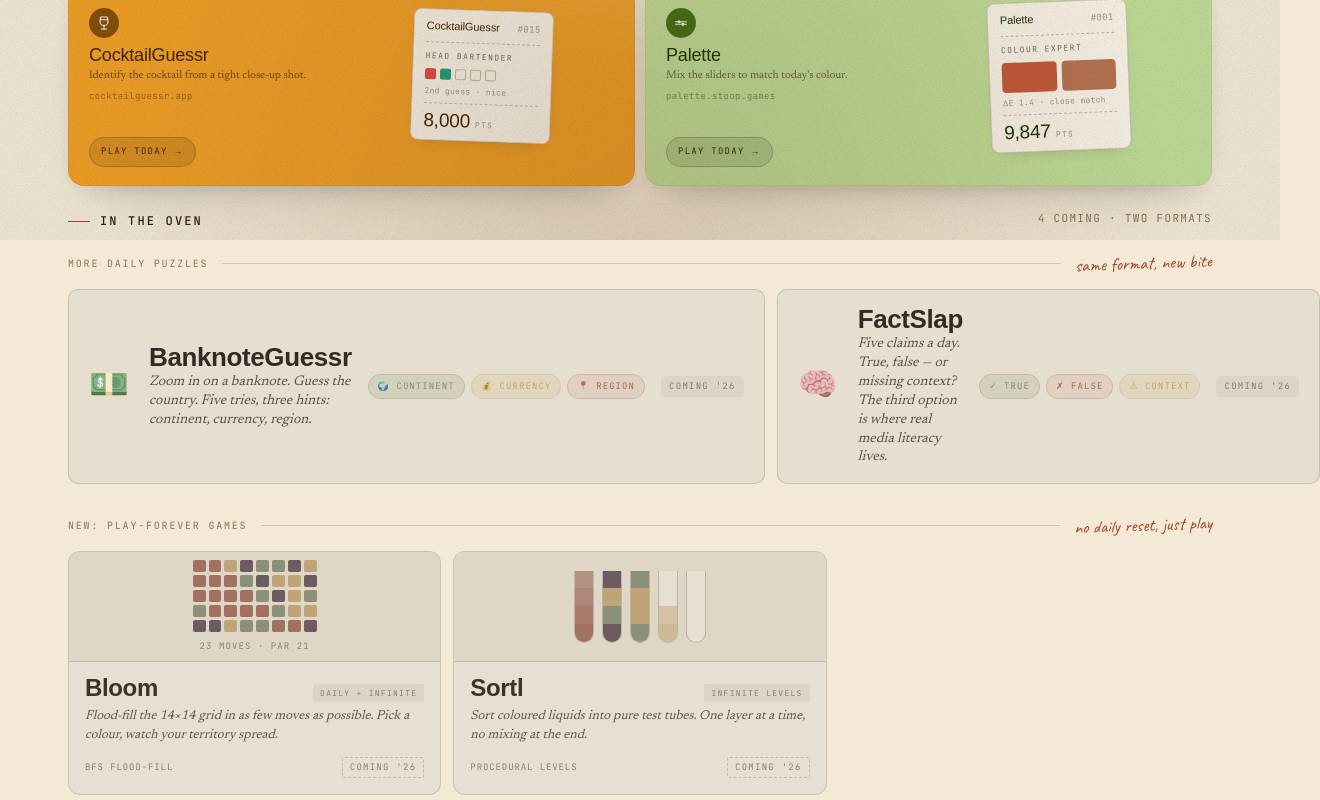
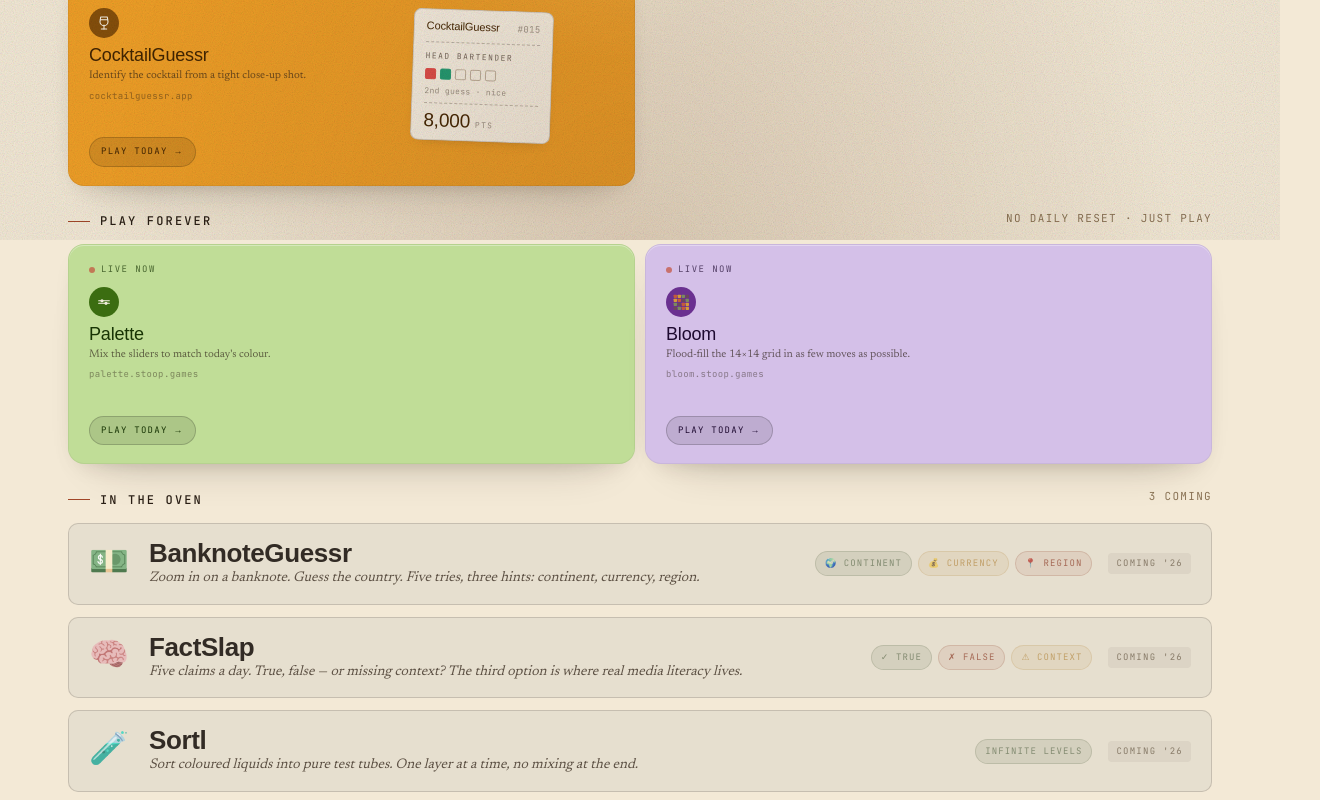
Before and after one commit to Sebidailyguessr/stoop, a Next.js app: page / in a window 1280 px wide. Shown: the part 560-1360 px from the top of the page, 1320 px wide, since content can reach past the window. Built offline with nearby package versions, Linux system fonts and the light colour scheme; a web font is replaced by a local one.

Commit message:
feat: bloom + palette live, daily/arcade sections

```diff
--- a/app/globals.css
+++ b/app/globals.css
@@ -287,6 +287,11 @@ body::after {
 .card.c2 { background: #F5C4B3; --card-ink: #4A1B0C; --icon-bg: #993C1D; }
 .card.c3 { background: #EF9F27; --card-ink: #412402; --icon-bg: #854F0B; }
 .card.c4 { background: #C0DD97; --card-ink: #173404; --icon-bg: #3B6D11; }
+.card.c5 { background: #D4C0E8; --card-ink: #1E0A30; --icon-bg: #6A3090; }
+
+.card--arcade {
+  grid-template-columns: 1fr;
+}
 
 /* ---- LEFT: identity ---- */
 .card-left {
--- a/app/page.tsx
+++ b/app/page.tsx
@@ -1,11 +1,3 @@
-const bloomColors = [
-  '#c45a3a','#c45a3a','#d49a3a','#6b4858','#7a8a5e','#7a8a5e','#6b4858','#d49a3a',
-  '#c45a3a','#c45a3a','#c45a3a','#7a8a5e','#6b4858','#d49a3a','#d49a3a','#6b4858',
-  '#c45a3a','#c45a3a','#c45a3a','#c45a3a','#7a8a5e','#6b4858','#d49a3a','#7a8a5e',
-  '#7a8a5e','#c45a3a','#c45a3a','#c45a3a','#c45a3a','#7a8a5e','#d49a3a','#d49a3a',
-  '#6b4858','#6b4858','#d49a3a','#7a8a5e','#7a8a5e','#c45a3a','#c45a3a','#6b4858',
-]
-
 function getFormattedDate() {
   const now = new Date()
   const weekday = now.toLocaleDateString('en-US', { weekday: 'short' })
@@ -28,7 +20,7 @@ export default function Home() {
           Stoop
         </a>
         <nav aria-label="Primary">
-          <a href="#daily">Today&apos;s puzzles</a>
+          <a href="#daily">Daily puzzles</a>
           <a href="#oven">In the oven</a>
           <a href="#how">How it works</a>
           <a href="#about">About</a>
@@ -52,13 +44,12 @@ export default function Home() {
         </div>
       </section>
 
-      {/* ============ TODAY'S PUZZLES ============ */}
+      {/* ============ DAILY PUZZLES ============ */}
       <section id="daily" aria-labelledby="daily-h">
         <div className="tile-label">
-          <h2 id="daily-h">Today&apos;s puzzles</h2>
+          <h2 id="daily-h">Daily puzzles</h2>
           <span className="meta">
-            04 live · refreshes 00:00 UTC{' '}
-            <a className="play-one" href="#daily">play one ✶</a>
+            3 games · new puzzle every day
           </span>
         </div>
 
@@ -197,8 +188,20 @@ export default function Home() {
             </div>
           </a>
 
+        </div>
+      </section>
+
+      {/* ============ PLAY FOREVER ============ */}
+      <section id="arcade" aria-labelledby="arcade-h">
+        <div className="tile-label">
+          <h2 id="arcade-h">Play forever</h2>
+          <span className="meta">no daily reset · just play</span>
+        </div>
+
+        <div className="daily">
+
           {/* Palette */}
-          <a className="card c4" href="https://palette.stoop.games" target="_blank" rel="noopener noreferrer">
+          <a className="card c4 card--arcade" href="https://palette.stoop.games" target="_blank" rel="noopener noreferrer">
             <div className="card-left">
               <div className="live-row">
                 <span className="live-dot" aria-hidden="true"></span>
@@ -217,25 +220,39 @@ export default function Home() {
               <span className="game-url">palette.stoop.games</span>
               <span className="play-btn">Play today <span className="arrow">→</span></span>
             </div>
-            <div className="card-right">
-              <div className="ticket" aria-hidden="true">
-                <div className="t-head">
-                  <h4 className="t-name">Palette</h4>
-                  <span className="t-num">#001</span>
-                </div>
-                <hr />
-                <div className="emotion">Colour Expert</div>
-                <div style={{display:'flex',gap:'5px',margin:'6px 0'}}>
-                  <div style={{flex:1,height:'30px',borderRadius:'4px',background:'#c45a3a'}}></div>
-                  <div style={{flex:1,height:'30px',borderRadius:'4px',background:'#b87452'}}></div>
-                </div>
-                <div className="context">ΔE 1.4 · close match</div>
-                <hr />
-                <div className="score-row">
-                  <span className="score">9,847</span>
-                  <span className="pts">pts</span>
-                </div>
+          </a>
+
+          {/* Bloom */}
+          <a className="card c5 card--arcade" href="https://bloom.stoop.games" target="_blank" rel="noopener noreferrer">
+            <div className="card-left">
+              <div className="live-row">
+                <span className="live-dot" aria-hidden="true"></span>
+                Live now
               </div>
+              <div className="icon-badge" aria-hidden="true">
+                <svg viewBox="0 0 24 24">
+                  <rect x="1"  y="1"  width="5" height="5" rx="1" fill="#c45a3a" stroke="none"/>
+                  <rect x="7"  y="1"  width="5" height="5" rx="1" fill="#d49a3a" stroke="none"/>
+                  <rect x="13" y="1"  width="5" height="5" rx="1" fill="#7a8a5e" stroke="none"/>
+                  <rect x="19" y="1"  width="5" height="5" rx="1" fill="#6b4858" stroke="none"/>
+                  <rect x="1"  y="7"  width="5" height="5" rx="1" fill="#d49a3a" stroke="none"/>
+                  <rect x="7"  y="7"  width="5" height="5" rx="1" fill="#c45a3a" stroke="none"/>
+                  <rect x="13" y="7"  width="5" height="5" rx="1" fill="#6b4858" stroke="none"/>
+                  <rect x="19" y="7"  width="5" height="5" rx="1" fill="#7a8a5e" stroke="none"/>
+                  <rect x="1"  y="13" width="5" height="5" rx="1" fill="#7a8a5e" stroke="none"/>
+                  <rect x="7"  y="13" width="5" height="5" rx="1" fill="#6b4858" stroke="none"/>
+                  <rect x="13" y="13" width="5" height="5" rx="1" fill="#c45a3a" stroke="none"/>
+                  <rect x="19" y="13" width="5" height="5" rx="1" fill="#d49a3a" stroke="none"/>
+                  <rect x="1"  y="19" width="5" height="5" rx="1" fill="#6b4858" stroke="none"/>
+                  <rect x="7"  y="19" width="5" height="5" rx="1" fill="#7a8a5e" stroke="none"/>
+                  <rect x="13" y="19" width="5" height="5" rx="1" fill="#c45a3a" stroke="none"/>
+                  <rect x="19" y="19" width="5" height="5" rx="1" fill="#d49a3a" stroke="none"/>
+                </svg>
+              </div>
+              <h3 className="game-name">Bloom</h3>
+              <p className="game-desc">Flood-fill the 14×14 grid in as few moves as possible.</p>
+              <span className="game-url">bloom.stoop.games</span>
+              <span className="play-btn">Play today <span className="arrow">→</span></span>
             </div>
           </a>
 
@@ -246,16 +263,10 @@ export default function Home() {
       <section id="oven" aria-labelledby="oven-h">
         <div className="tile-label">
           <h2 id="oven-h">In the oven</h2>
-          <span className="meta">4 coming · two formats</span>
+          <span className="meta">3 coming</span>
         </div>
 
-        <div className="oven-sub">
-          <span className="oven-sub-title">More daily puzzles</span>
-          <span className="oven-sub-line"></span>
-          <span className="oven-sub-hand">same format, new bite</span>
-        </div>
-
-        <div className="factslap-row" style={{display:'grid', gridTemplateColumns:'1fr 1fr', gap:'12px'}}>
+        <div className="factslap-row">
 
           <article className="mini-wide">
             <div className="mini-emoji" aria-hidden="true">💵</div>
@@ -285,81 +296,16 @@ export default function Home() {
             <span className="mini-tag">coming &apos;26</span>
           </article>
 
-        </div>
-
-        <div className="oven-sub" style={{marginTop:'28px'}}>
-          <span className="oven-sub-title">New: play-forever games</span>
-          <span className="oven-sub-line"></span>
-          <span className="oven-sub-hand">no daily reset, just play</span>
-        </div>
-
-        <div className="arcade-row">
-
-          {/* Bloom */}
-          <article className="arcade-card">
-            <div className="arcade-preview" aria-hidden="true">
-              <div style={{display:'flex',flexDirection:'column',alignItems:'center',gap:'8px'}}>
-                <div className="bloom-grid">
-                  {bloomColors.map((color, i) => (
-                    <div key={i} className="bloom-cell" style={{background:color}}></div>
-                  ))}
-                </div>
-                <span style={{fontFamily:'var(--mono)',fontSize:'9px',textTransform:'uppercase',letterSpacing:'0.12em',color:'var(--ink-faded)'}}>23 moves · par 21</span>
-              </div>
+          <article className="mini-wide">
+            <div className="mini-emoji" aria-hidden="true">🧪</div>
+            <div className="mini-body">
+              <h3 className="mini-name">Sortl</h3>
+              <p className="mini-desc">Sort coloured liquids into pure test tubes. One layer at a time, no mixing at the end.</p>
             </div>
-            <div className="arcade-body">
-              <div className="arcade-top">
-                <h3 className="arcade-name">Bloom</h3>
-                <span className="arcade-type">Daily + Infinite</span>
-              </div>
-              <p className="arcade-desc">Flood-fill the 14×14 grid in as few moves as possible. Pick a colour, watch your territory spread.</p>
-              <div className="arcade-footer">
-                <span className="arcade-mechanic">BFS flood-fill</span>
-                <span className="arcade-tag">coming &apos;26</span>
-              </div>
+            <div className="mini-verdicts" aria-hidden="true">
+              <span className="verdict-chip v-true">Infinite levels</span>
             </div>
-          </article>
-
-          {/* Sortl */}
-          <article className="arcade-card">
-            <div className="arcade-preview" aria-hidden="true">
-              <div className="sortl-tubes">
-                <div className="sortl-tube">
-                  <div className="sortl-layer" style={{height:'18px',background:'rgba(196,90,58,0.7)'}}></div>
-                  <div className="sortl-layer" style={{height:'18px',background:'rgba(196,90,58,0.8)'}}></div>
-                  <div className="sortl-layer" style={{height:'18px',background:'rgba(196,90,58,0.9)'}}></div>
-                  <div className="sortl-layer" style={{height:'18px',background:'#c45a3a'}}></div>
-                </div>
-                <div className="sortl-tube">
-                  <div className="sortl-layer" style={{height:'18px',background:'#6b4858'}}></div>
-                  <div className="sortl-layer" style={{height:'18px',background:'#d49a3a'}}></div>
-                  <div className="sortl-layer" style={{height:'18px',background:'#7a8a5e'}}></div>
-                  <div className="sortl-layer" style={{height:'18px',background:'#6b4858'}}></div>
-                </div>
-                <div className="sortl-tube">
-                  <div className="sortl-layer" style={{height:'18px',background:'#7a8a5e'}}></div>
-                  <div className="sortl-layer" style={{height:'18px',background:'#d49a3a'}}></div>
-                  <div className="sortl-layer" style={{height:'18px',background:'#d49a3a'}}></div>
-                  <div className="sortl-layer" style={{height:'18px',background:'#7a8a5e'}}></div>
-                </div>
-                <div className="sortl-tube">
-                  <div className="sortl-layer" style={{height:'18px',background:'rgba(212,154,58,0.5)'}}></div>
-                  <div className="sortl-layer" style={{height:'18px',background:'rgba(212,154,58,0.65)'}}></div>
-                </div>
-                <div className="sortl-tube"></div>
-              </div>
-            </div>
-            <div className="arcade-body">
-              <div className="arcade-top">
-                <h3 className="arcade-name">Sortl</h3>
-                <span className="arcade-type">Infinite levels</span>
-              </div>
-              <p className="arcade-desc">Sort coloured liquids into pure test tubes. One layer at a time, no mixing at the end.</p>
-              <div className="arcade-footer">
-                <span className="arcade-mechanic">Procedural levels</span>
-                <span className="arcade-tag">coming &apos;26</span>
-              </div>
-            </div>
+            <span className="mini-tag">coming &apos;26</span>
           </article>
 
         </div>
@@ -408,6 +354,7 @@ export default function Home() {
             <div className="dash" aria-hidden="true"></div>
             <div className="stats">
               <span><b>3</b> daily games</span>
+              <span><b>2</b> arcade games</span>
               <span><b>5</b> in the oven</span>
               <span><b>free</b> · forever</span>
             </div>
@@ -436,7 +383,7 @@ export default function Home() {
         <aside className="ledger" aria-label="Platform stats">
           <h4>The numbers</h4>
           <ul>
-            <li><b>Games live</b> <span>03</span></li>
+            <li><b>Games live</b> <span>05</span></li>
             <li><b>In the oven</b> <span>05</span></li>
             <li><b>Account required</b> <span>NEVER</span></li>
             <li><b>Trackers installed</b> <span>00</span></li>
```
